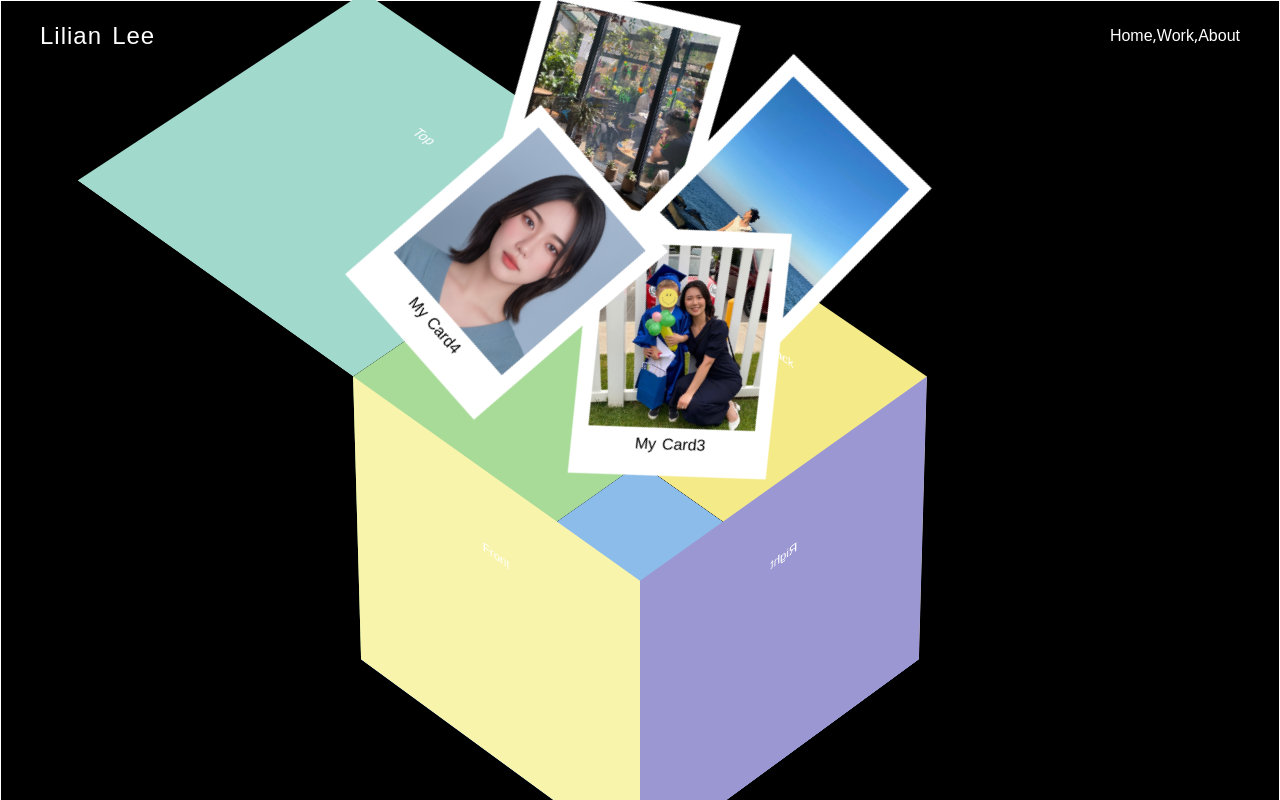
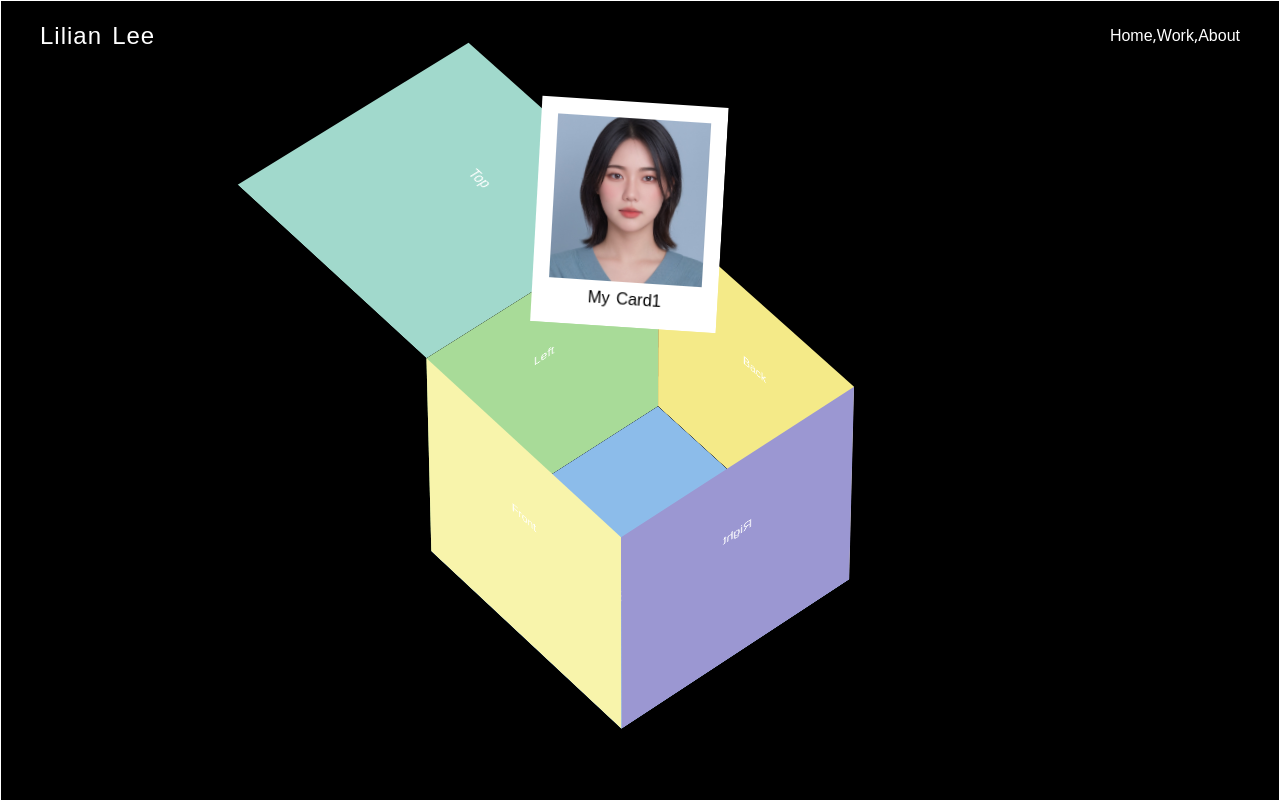
Before and after one commit to lilianlee0213/Portfolio-of-Lilian-Lee, a React (Create React App) app: page / in a window 1280 px wide. Shown: the top 800 px of the page. Built offline with nearby package versions, Linux system fonts and the light colour scheme; a web font is replaced by a local one.

Commit message:
change card pop up

```diff
--- a/src/components/Home/index.js
+++ b/src/components/Home/index.js
@@ -1,6 +1,7 @@
 import {useEffect, useRef, useState} from 'react';
 import './style.css';
 import {
+	clamp,
 	motion,
 	useMotionValueEvent,
 	useScroll,
@@ -14,12 +15,14 @@ export default function Home() {
 		target: targetRef,
 		offset: ['start end', 'end start'],
 	});
-	const rotateXBox = useTransform(scrollYProgress, [0, 0.2], [0, -45]);
-	const rotateYBox = useTransform(scrollYProgress, [0, 0.2], [0, -45]);
-	const openBox = useTransform(scrollYProgress, [0.2, 0.3], [0, 400]);
-	const frameOut = useTransform(scrollYProgress, [0.3, 0.4], [-150, 400]);
-	const frameRotateX = useTransform(scrollYProgress, [0.4, 0.5], [90, 45]);
-	const frameRotateY = useTransform(scrollYProgress, [0.4, 0.5], [0, 50]);
+	const rotateXBox = useTransform(scrollYProgress, [0, 0.3], [-20, -410]);
+	const rotateYBox = useTransform(scrollYProgress, [0, 0.3], [70, -410]);
+	const openBox = useTransform(scrollYProgress, [0.3, 0.35], [0, 300]);
+	const cardY = useTransform(scrollYProgress, [0.35, 0.4], [70, -350]);
+	// const cardScale = useTransform(scrollYProgress, [0.35, 0.45], [1, 2]);
+	// const frameOut = useTransform(scrollYProgress, [0.3, 0.4], [-150, 400]);
+	// const frameRotateX = useTransform(scrollYProgress, [0.4, 0.5], [90, 45]);
+	// const frameRotateY = useTransform(scrollYProgress, [0.4, 0.5], [0, 50]);
 	useMotionValueEvent(scrollYProgress, 'change', (latest) => {
 		if (latest > 0.365) {
 			setIsOverflowHidden(true);
@@ -55,6 +58,13 @@ export default function Home() {
 								Bottom
 							</div>
 							<motion.div
+								id="profile"
+								className="profile-card"
+								style={{top: cardY}}>
+								<div className="photo-frame-image"></div>
+								<div className="photo-frame-text">My Card1</div>
+							</motion.div>
+							{/* <motion.div
 								id="photo-cards"
 								className="card"
 								style={{
@@ -80,7 +90,7 @@ export default function Home() {
 									<div className="photo-frame-image"></div>
 									<div className="photo-frame-text">My Card4</div>
 								</motion.div>
-							</motion.div>
+							</motion.div> */}
 						</motion.div>
 					</div>
 				</div>
--- a/src/components/Home/style.css
+++ b/src/components/Home/style.css
@@ -1,5 +1,5 @@
 .section-1 {
-	height: 500vh;
+	height: 1000vh;
 }
 .cube-container {
 	display: flex;
@@ -8,47 +8,68 @@
 	top: 40%;
 	perspective: 10000px;
 }
+
 .cube {
-	width: 400px;
-	height: 400px;
+	width: 300px;
+	height: 300px;
 	transform-style: preserve-3d;
-	transform: rotateX(0) rotateY(0deg);
 }
 .card {
 	position: absolute;
-	width: 400px;
-	height: 400px;
+	width: 300px;
+	height: 300px;
 	text-align: center;
 	padding: 100px 0;
 }
+
+.profile-card {
+	position: absolute;
+	width: 180px;
+	height: 220px;
+	background-color: #fff;
+	padding: 1rem;
+	text-align: center;
+}
 #front {
 	background-color: var(--lightYellow);
-	transform: translateZ(200px);
+	transform: translateZ(150px);
 }
 #back {
 	background-color: var(--yellow);
-	transform: translateZ(-200px);
+	transform: translateZ(-150px);
 }
 #left {
-	right: 200px;
+	right: 150px;
 	background-color: var(--lightGreen);
 	transform: rotateY(90deg);
 }
 #right {
-	left: 200px;
+	left: 150px;
 	background-color: var(--purple);
 	transform: rotateY(-90deg);
 }
 #top {
-	bottom: 200px;
+	bottom: 150px;
 	background-color: var(--green);
 	transform: rotateX(90deg);
 }
 #bottom {
-	top: 200px;
+	top: 150px;
 	background-color: var(--blue);
 	transform: rotateX(-90deg);
 }
+#profile {
+	top: 70px;
+	left: 50px;
+	right: 200px;
+	transform: rotateY(45deg) rotateX(50deg) rotateX(-10deg) translateZ(60px);
+}
+#profile .photo-frame-image {
+	background: url('/src/images/cards/card-4.jpg');
+	background-size: cover;
+	background-position: center;
+}
+
 #photo-cards {
 	bottom: 50px;
 	/* overflow: hidden; */
```
